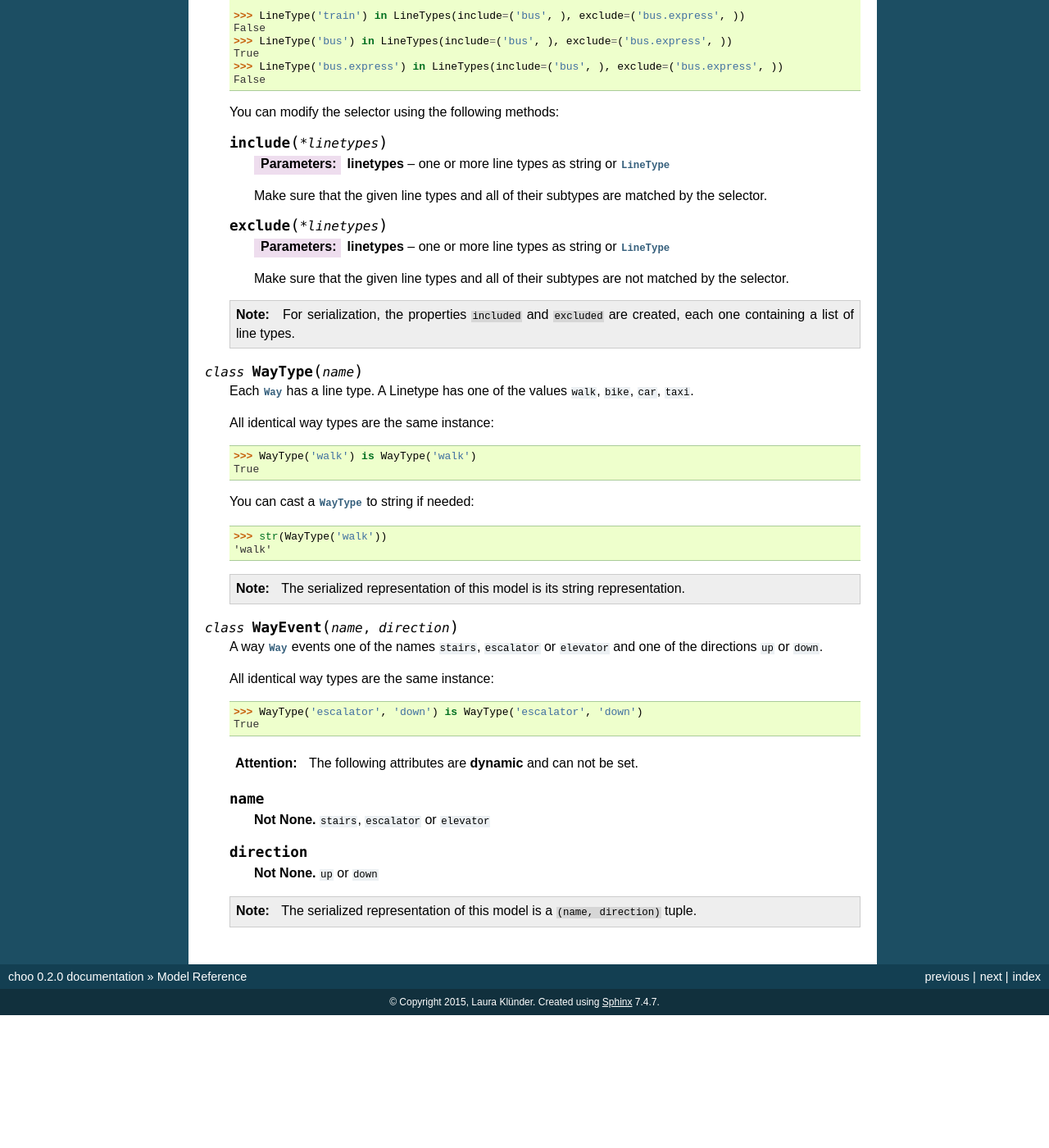
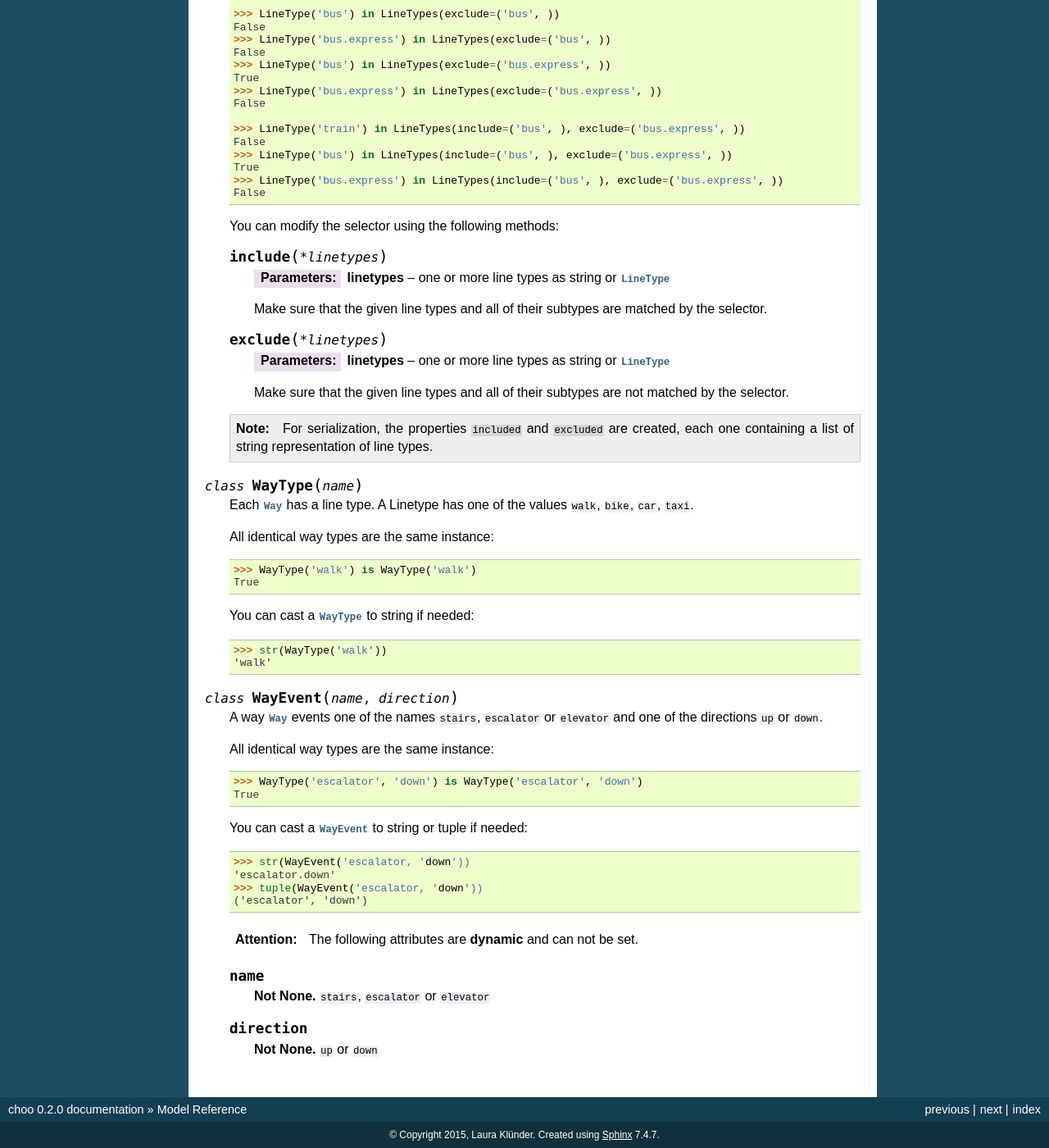
Before and after one commit to codingcatgirl/choo, a Sphinx documentation site: the page built from docs/choo/models.rst, in a window 1280 px wide and 1400 px high, scrolled down 13816 px. Shown: the whole window at 82% size. Built offline with Sphinx 7.4.7, drawn with Linux system fonts in a browser that asks for light colours; before the commit the page ends 15054 px from its top, so only the background shows below that; some of the changed text lies outside the part shown.

```diff
--- a/docs/choo/models.rst
+++ b/docs/choo/models.rst
@@ -175,7 +175,7 @@
     .. note::
         For serialization, pointers are not used. The property ``stops`` is created containing with each item being either a serialized :py:class:`RidePoint` object or ``None``.
 
-        The property ``path`` is created containing a dictionary containing paths between consecutive ride stops with the index of the origin stop as keys.
+        The property ``paths`` is created containing a dictionary containing paths between consecutive ride stops with the index of the origin stop as keys. The paths are arrays of tuple representations of the :py:class:`Coordinates`.
 
     .. py:class:: Ride.Request
 
@@ -234,6 +234,9 @@
 
         Submodel of :py:class:`Searchable.Results`.
 
+    .. note::
+        For serialization, the string representation is used for ``linetype``.
+
 
 
 Locations
@@ -261,8 +264,12 @@
 
     A :py:class:`GeoLocation` describing just geographic coordinate.
 
-    .. note::
-        The serialized representation of this model is a ``(lat, lon)`` tuple.
+    You can cast :py:class:`Coordinates` to tuple if needed:
+
+    .. code-block:: python
+
+        >>> tuple(Coordinates(51.445555, 7.017253))
+        (51.445555, 7.017253)
 
 
 .. py:class:: Platform(stop, name=None, full_name=None)
@@ -650,6 +657,11 @@
 
         Events on the way (e.g. taking escalators upwards) as a (ordered) list of :py:class:`WayEvent`.
 
+    .. note::
+        For serialization, the string representation is used for ``linetype`` and the :py:class:`WayEvent` objects in ``events``.
+
+        The property ``path`` is a list of tuple representations of :py:class:`Coordinates`.
+
 
 
 
@@ -798,9 +810,6 @@
         >>> str(LineType('train.local'))
         'train.local'
 
-    .. note::
-        The serialized representation of this model is its string representation.
-
 
 .. py:class:: LineTypes(include=('', ), exclude=())
 
@@ -842,7 +851,7 @@
         Make sure that the given line types and all of their subtypes are not matched by the selector.
 
     .. note::
-        For serialization, the properties ``included`` and ``excluded`` are created, each one containing a list of line types.
+        For serialization, the properties ``included`` and ``excluded`` are created, each one containing a list of string representation of line types.
 
 
 .. py:class:: WayType(name)
@@ -863,8 +872,6 @@
         >>> str(WayType('walk'))
         'walk'
 
-    .. note::
-        The serialized representation of this model is its string representation.
 
 .. py:class:: WayEvent(name, direction)
 
@@ -877,6 +884,15 @@
         >>> WayType('escalator', 'down') is WayType('escalator', 'down')
         True
 
+    You can cast a :py:class:`WayEvent` to string or tuple if needed:
+
+    .. code-block:: python
+
+        >>> str(WayEvent('escalator, 'down'))
+        'escalator.down'
+        >>> tuple(WayEvent('escalator, 'down'))
+        ('escalator', 'down')
+
     .. attention::
         The following attributes are **dynamic** and can not be set.
 
@@ -887,6 +903,3 @@
     .. attribute:: direction
 
         **Not None.** ``up`` or ``down``
-
-    .. note::
-        The serialized representation of this model is a ``(name, direction)`` tuple.
```
Also changed, not shown: other parts of docs/choo/models.rst (+1 -1 lines), docs/choo/serializing.rst (+5 -4 lines), 5 other files.
